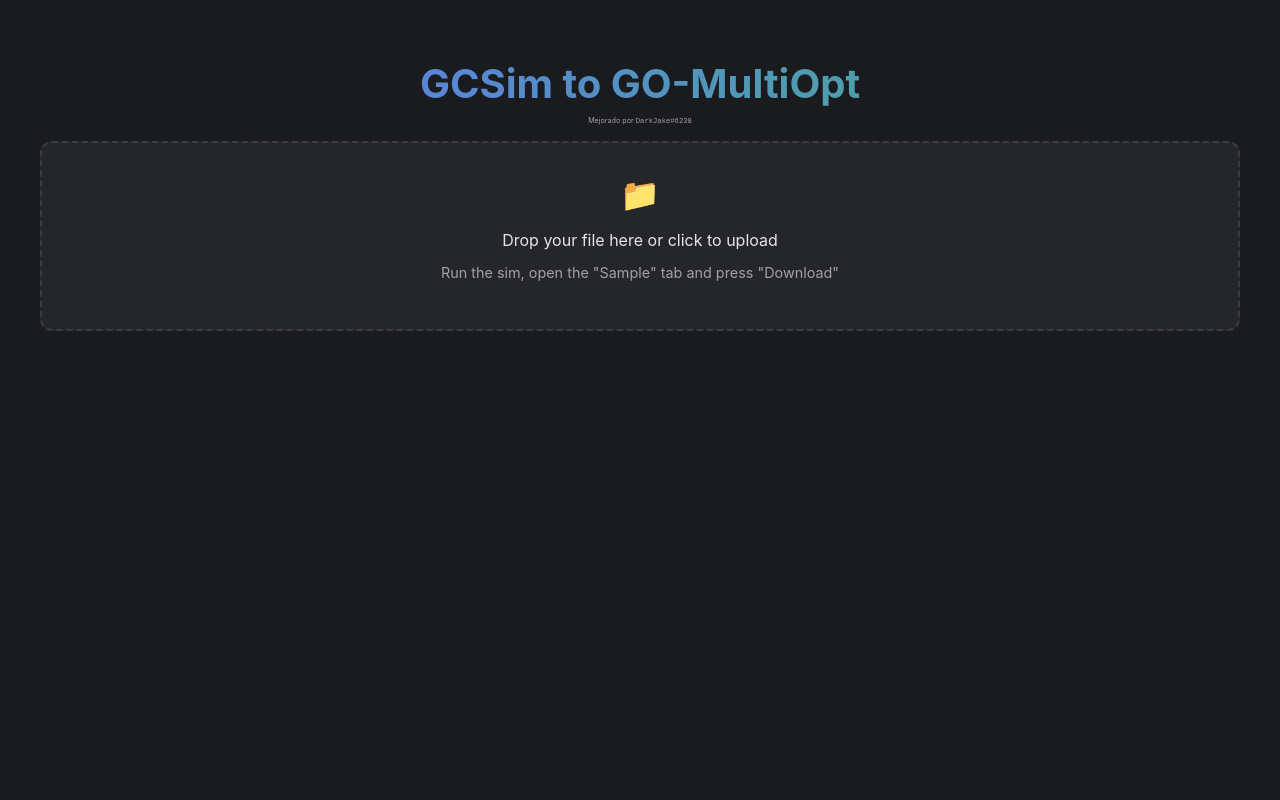
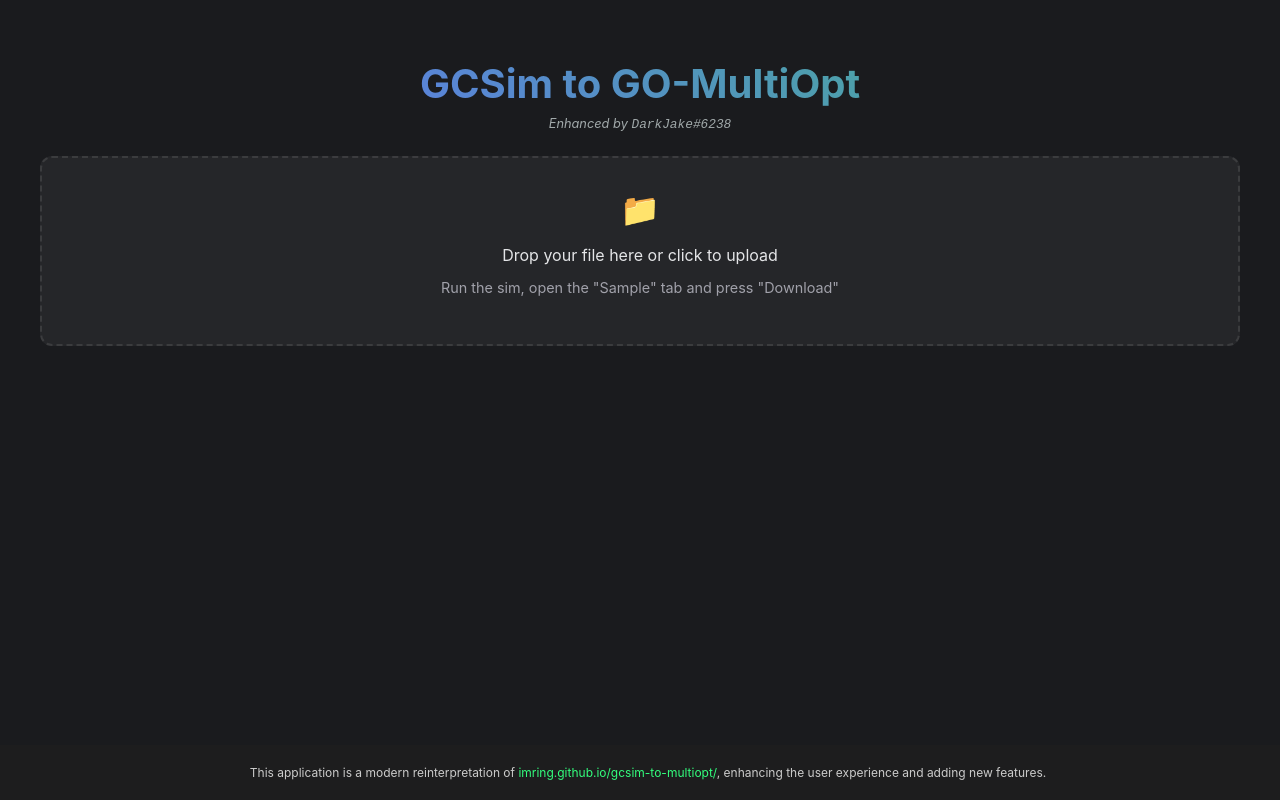
Before and after one commit to Dark-Jake/gcsim-to-multiopt, a SvelteKit app: page / in a window 1280 px wide. Built offline with nearby package versions, Linux system fonts and the light colour scheme.

Commit message:
Added footer

```diff
--- a/src/routes/+page.svelte
+++ b/src/routes/+page.svelte
@@ -766,11 +766,36 @@
     }
 
     .credit {
-        font-size: 0.45rem;
-        color: #a1a1aa;
+    font-size: 0.8rem;
+    color: #a1a9aa;
+    text-align: center;
+    margin-top: -2rem;
+    margin-bottom: 1rem;
+    font-style: italic;
+    padding: 0.5rem;
+    border-radius: 5px;
+}
+
+
+    footer {
+        position: fixed;
+        bottom: 0;
+        width: 100%;
+        background-color: rgba(30, 30, 30, 0.9);
+        color: #ccc;
         text-align: center;
-        margin-top: -1.5rem;
-        margin-bottom: 1rem;
+        padding: 0.5rem;
+        font-size: 0.75rem;
+
+        a {
+            color: hsl(142, 100%, 60%);
+            text-decoration: none;
+
+            &:hover {
+                text-decoration: underline;
+                color: hsl(144, 90%, 70%);
+            }
+        }
     }
 </style>
 
@@ -783,7 +808,7 @@
 
 <main>
     <h1>GCSim to GO-MultiOpt</h1>
-    <div class='credit'>Mejorado por <code>DarkJake#6238</code></div>
+    <div class='credit'>Enhanced by <code>DarkJake#6238</code></div>
     <div
         class="upload-section"
         class:dragging={isDragging}
@@ -949,3 +974,7 @@
         </div>
     </div>
 </main>
+
+<footer>
+    <p>This application is a modern reinterpretation of <a href="https://imring.github.io/gcsim-to-multiopt/" target="_blank" rel="noopener noreferrer">imring.github.io/gcsim-to-multiopt/</a>, enhancing the user experience and adding new features.</p>
+</footer>
```
